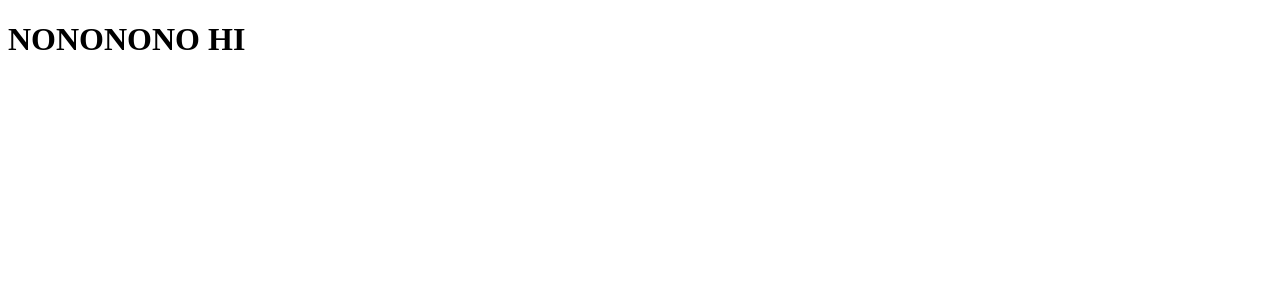
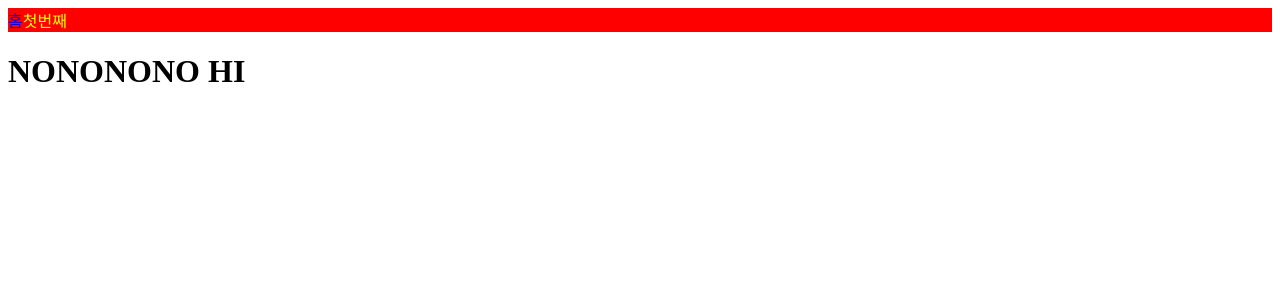
Before and after one commit to WhiteDog1004/NextJS, a Next.js app: page /nohi in a window 1280 px wide. Shown: the top 300 px of the page. Built offline with nearby package versions, Linux system fonts and the light colour scheme.

Commit message:
NextJS css

```diff
--- /dev/null
+++ b/components/Navbar.js
@@ -0,0 +1,26 @@
+import Link from "next/link";
+import { useRouter } from "next/router";
+export default function Navbar() {
+    const router = useRouter();
+
+    return <nav>
+        <Link href="/">
+            <a className={ router.pathname === "/" ? "active" : ""}>홈</a>
+        </Link>
+        <Link href="/nohi">
+            <a className={ router.pathname === "/nohi" ? "active" : ""}>첫번째</a>
+        </Link>
+        {/* 이 컴포넌트 한정에서만 css가 적용됨. 다른곳에서 같은 이름이있어도 그곳은 해당css 적용 X  */}
+        <style jsx>{`
+            nav {
+                background-color: red;
+            }
+            a {
+                text-decoration: none;
+            }
+            .active {
+                color : yellow;
+            }
+        `}</style>
+    </nav>
+}
--- /dev/null
+++ b/components/Navbar.module.css
@@ -0,0 +1,3 @@
+.active {
+    color: tomato;
+}
--- a/pages/index.js
+++ b/pages/index.js
@@ -1,6 +1,9 @@
+import Navbar from "../components/Navbar";
+
 export default function Home() {
     return (
         <>
+            <Navbar />
             <h1>HI</h1>
         </>
     );
--- a/pages/nohi.js
+++ b/pages/nohi.js
@@ -1,7 +1,10 @@
+import Navbar from "../components/Navbar";
+
 export default function Nohi() {
     return (
         <>
-            <h1>NONONONO HI</h1>
+            <Navbar />
+            <h1>NONONONO HI </h1>
         </>
     );
 }
```
